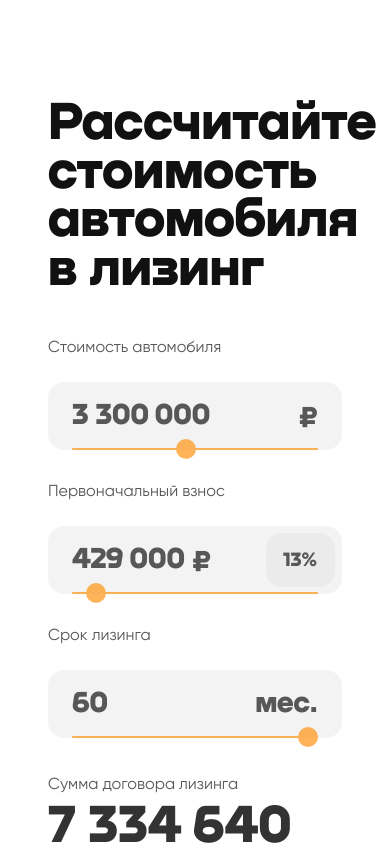
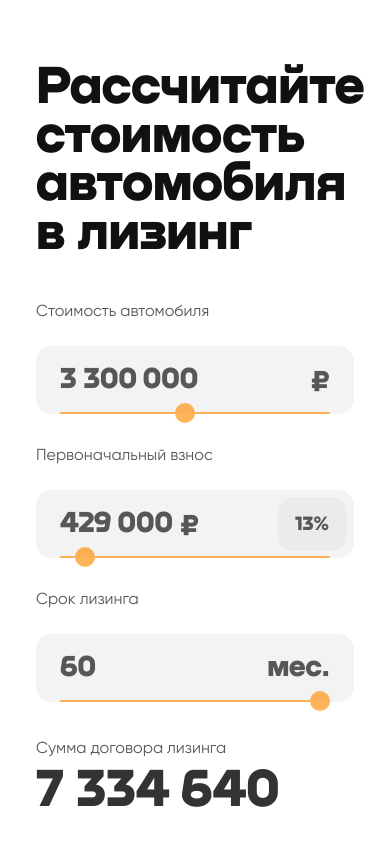
Before and after one commit to Aldar0K/leasing-calculator, a React (Create React App) app: page / in a window 390 px wide. Shown: the top 845 px of the page. Built offline with nearby package versions, Linux system fonts and the light colour scheme.

Commit message:
feat: add adaptive for 768px

```diff
--- a/src/styles/global.scss
+++ b/src/styles/global.scss
@@ -127,6 +127,11 @@ input[type="range"] {
     padding: 100px 48px 0;
     margin-bottom: 44px;
   }
+
+  @media (max-width: 768px) {
+    padding: 64px 36px 0;
+    margin-bottom: 44px;
+  }
 }
 
 .header__title {
@@ -139,4 +144,8 @@ input[type="range"] {
   @media (max-width: 1024px) {
     padding: 0 48px;
   }
+
+  @media (max-width: 768px) {
+    padding: 0 36px;
+  }
 }
```
